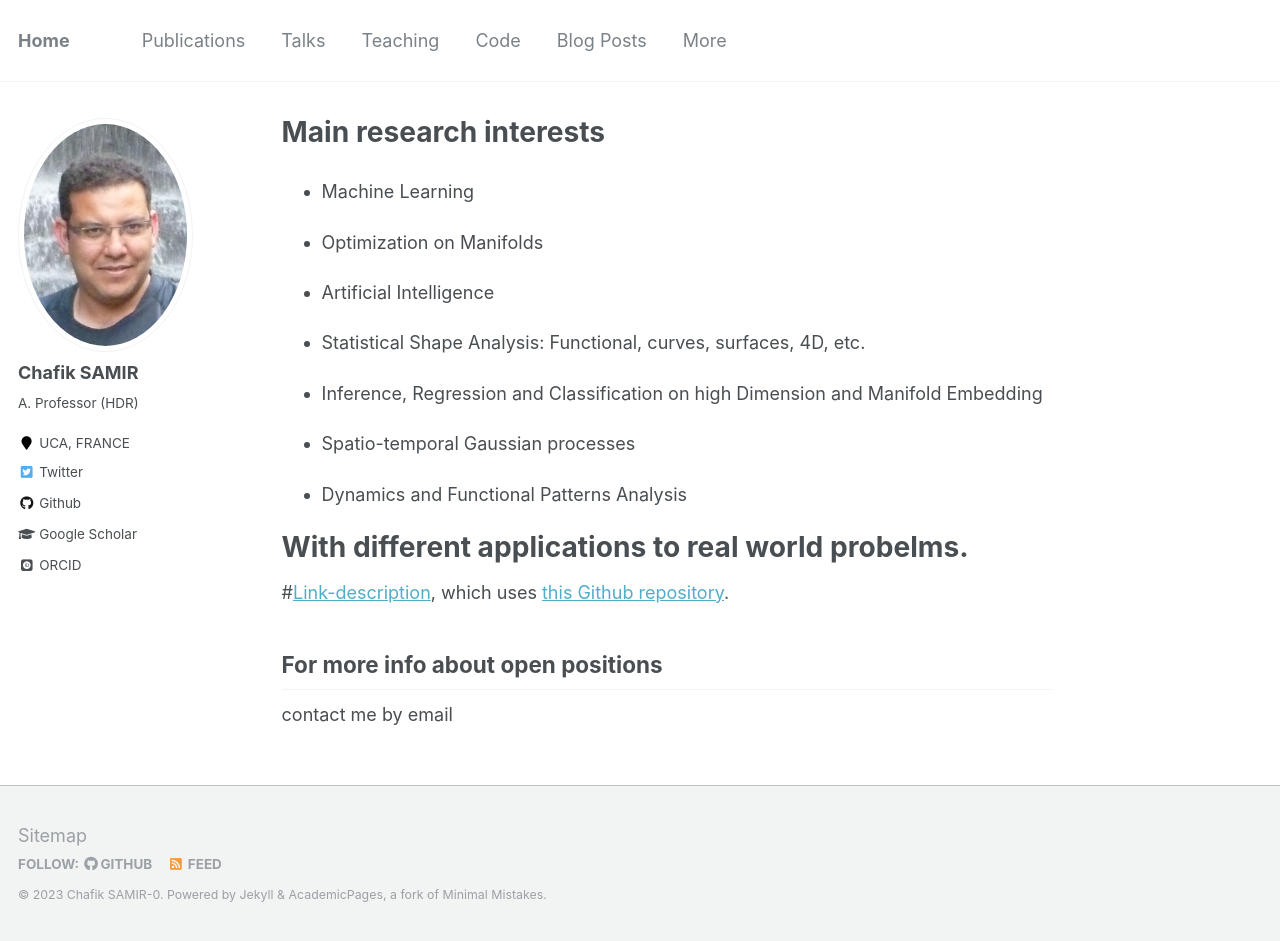
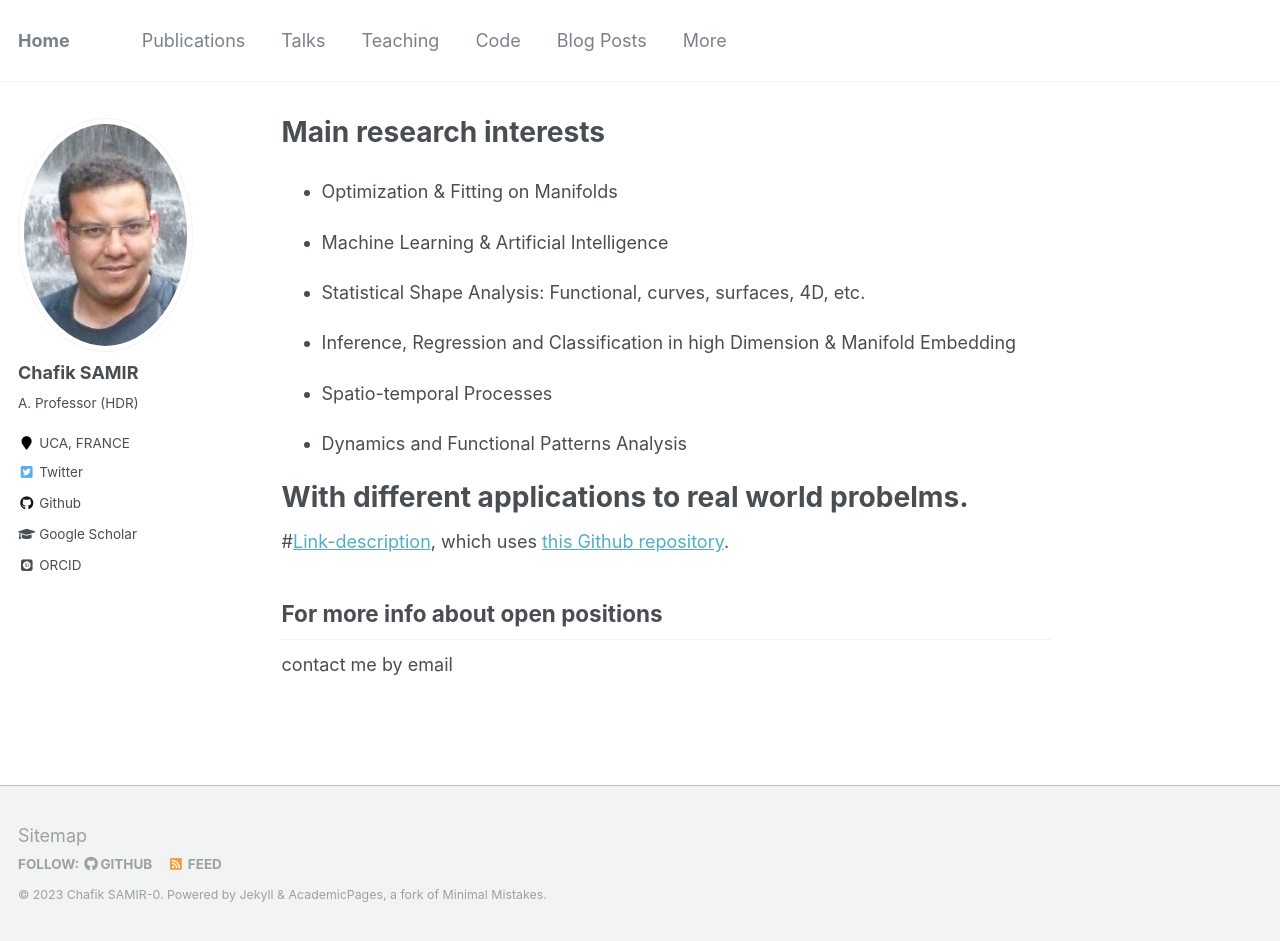
Before and after one commit to Chsamir/chsamir.github.io, a Jekyll site: the page built from _pages/about.md, in a window 1280 px wide and 941 px high. Built offline with Jekyll 4.4.1, drawn with Linux system fonts in a browser that asks for light colours; some web fonts are replaced.

Commit message:
update16

```diff
--- a/_pages/about.md
+++ b/_pages/about.md
@@ -8,17 +8,15 @@ redirect_from:
   - /about.html
 ---
 
-- Machine Learning
+- Optimization & Fitting on Manifolds
 
-- Optimization on Manifolds
-
-- Artificial Intelligence
+- Machine Learning & Artificial Intelligence
 
 - Statistical Shape Analysis: Functional, curves, surfaces, 4D, etc.
 
-- Inference, Regression and Classification on high Dimension and Manifold Embedding
+- Inference, Regression and Classification in high Dimension & Manifold Embedding
 
-- Spatio-temporal Gaussian processes
+- Spatio-temporal Processes
 
 - Dynamics and Functional Patterns Analysis
 
```
